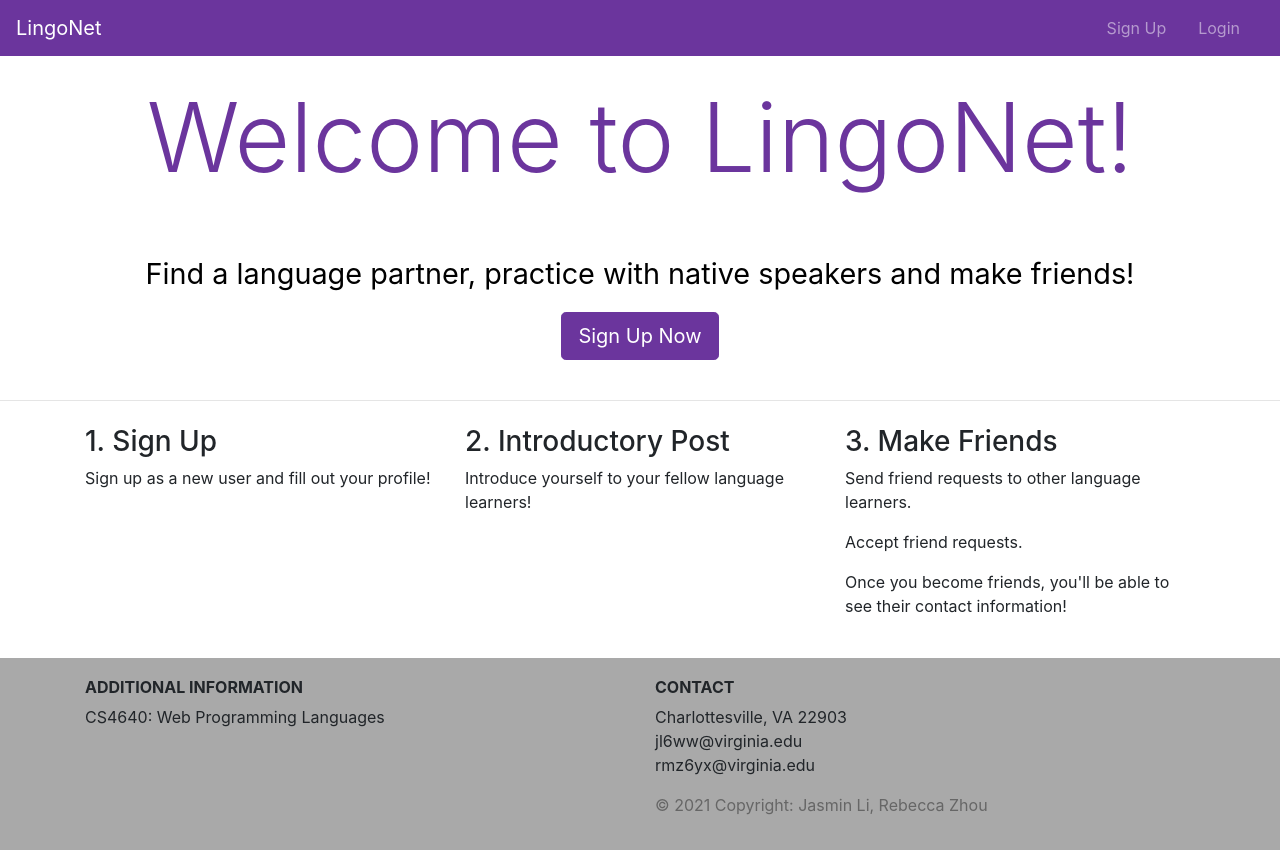
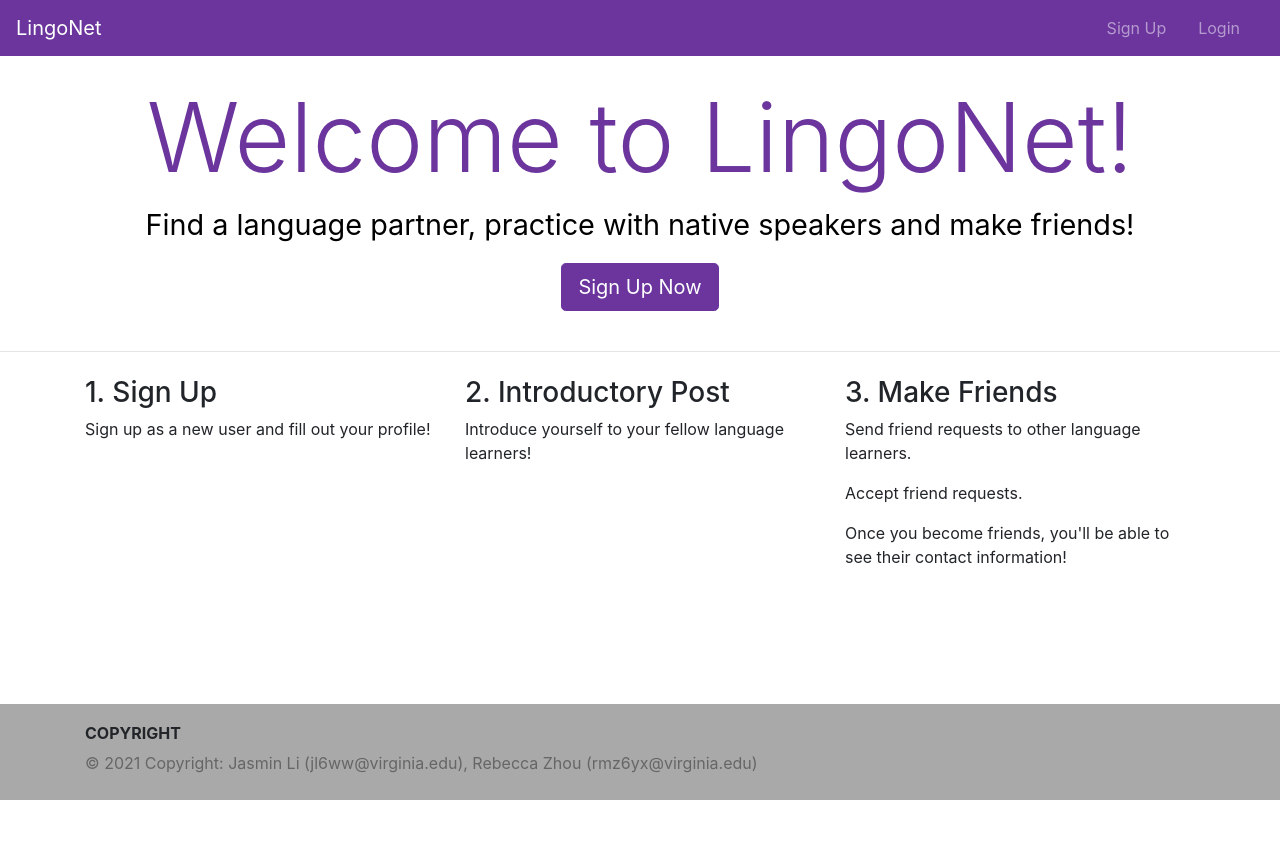
Before and after one commit to jayli201/lingoNet, a PHP site: page /auth/welcome.html in a window 1280 px wide. After the commit the page ends 800 px from the top, so only its background shows below. Run offline with PHP 8.4, Linux system fonts and the light colour scheme; some libraries are stand-ins or nearby versions.

Commit message:
decreased footer size

```diff
--- a/auth/welcome.html
+++ b/auth/welcome.html
@@ -23,7 +23,6 @@
       <div>
         <div class="description">
           <h1 class="display-1">Welcome to LingoNet!</h1>
-          <hr class="my-4">
           <p>Find a language partner, practice with native speakers and make friends!</p>
           <p>
             <a class="btn btn-purple btn-lg" href="signup.html" role="button">Sign Up Now</a>
--- a/css/welcome.css
+++ b/css/welcome.css
@@ -41,7 +41,7 @@
 
 /* bottom padding that is the height of the footer */
 .content-wrap {
-    padding-bottom: 12rem;
+    padding-bottom: 6rem;
 }
 
 /* footer sticks to the bottom and uses .content-wrap's padding-bottom height */
@@ -50,7 +50,7 @@
     position: absolute;
     bottom: 0;
     width: 100%;
-    height: 12rem;
+    height: 6rem;
     background-color: darkgray;
 }
 
--- a/layout/footer.html
+++ b/layout/footer.html
@@ -1,15 +1,9 @@
 <footer class="footer">
   <div class="container">
-    <div class="row" style="background-color: darkgray;">
-      <div class="col">
-        <h6 class="text-uppercase font-weight-bold">Additional Information</h6>
-        <p>CS4640: Web Programming Languages </p>
-      </div>
-      <div class="col">
-        <h6 class="text-uppercase font-weight-bold">Contact</h6>
-        <p>Charlottesville, VA 22903 <br />jl6ww@virginia.edu<br />rmz6yx@virginia.edu</p>
-        <p style="color: #666;">&copy; 2021 Copyright: Jasmin Li, Rebecca Zhou</p>
-      </div>
+    <div style="background-color: darkgray;">
+      <h6 class="text-uppercase font-weight-bold">Copyright</h6>
+      <p style="color: #666;">&copy; 2021 Copyright: Jasmin Li (jl6ww@virginia.edu), Rebecca Zhou (rmz6yx@virginia.edu)
+      </p>
     </div>
   </div>
 </footer>
```
